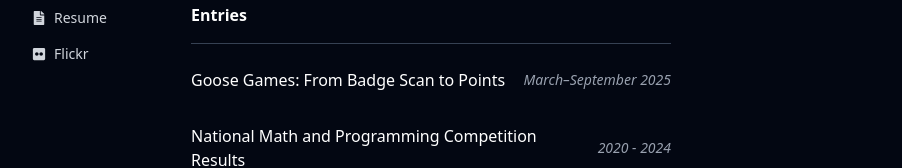
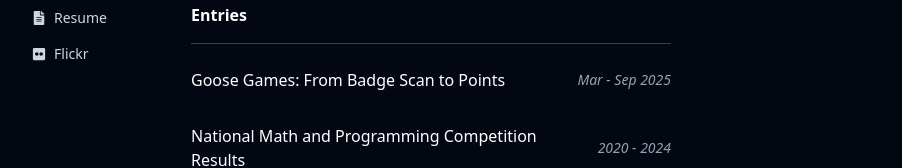
Before and after one commit to vichua2006/personal-site, a Next.js app: page /artifacts in a window 1280 px wide. Shown: the part 413-581 px from the top of the page, without its empty margins (209-1111 px from the left). Built offline with nearby package versions, Linux system fonts and the light colour scheme.

Commit message:
chore: copy

```diff
--- a/src/app/(site)/artifacts/page.tsx
+++ b/src/app/(site)/artifacts/page.tsx
@@ -34,7 +34,7 @@ export default function ArtifactsPage() {
               </Link>
             </div>
             <div className="shrink-0 text-right text-sm text-gray-400 italic">
-              March–September 2025
+              Mar - Sep 2025
             </div>
           </div>
           <div className="flex justify-between items-center gap-4 py-2">
```
